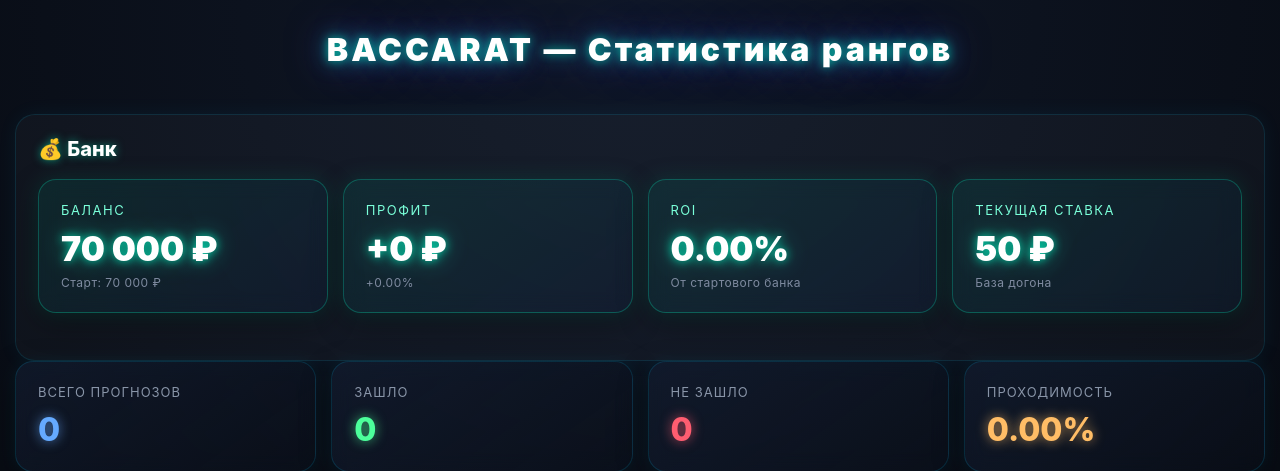
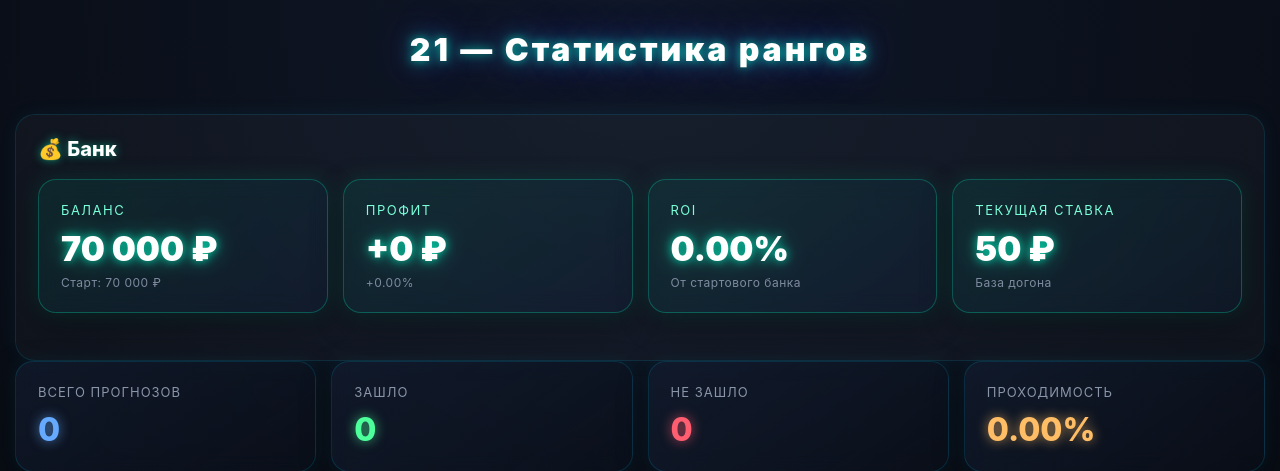
Before and after one commit to t1mwatson-bel/21_TK, a Flask app: page / in a window 1280 px wide. Shown: the top 471 px of the page. Run offline with Flask 3, Linux system fonts and the light colour scheme; data that the repository does not hold is empty; parts of the project's set-up code (start-up, migrations or seed data) failed here and were passed over.

Commit message:
Update index.html

```diff
--- a/templates/index.html
+++ b/templates/index.html
@@ -10,7 +10,7 @@
     content="width=device-width, initial-scale=1.0"
 >
 
-<title>BACCARAT — Статистика рангов</title>
+<title>21 — Статистика рангов</title>
 
 <style>
 
@@ -675,7 +675,7 @@ tr:hover td {
 <header class="header">
 
     <div class="logo">
-        BACCARAT — Статистика рангов
+        21 — Статистика рангов
     </div>
 
 </header>
@@ -1063,10 +1063,6 @@ function render(data) {
             ? Number(latest.cf.player).toFixed(2)
             : "—";
 
-        const cfBankerText = latest.cf && latest.cf.banker
-            ? Number(latest.cf.banker).toFixed(2)
-            : "—";
-
         latestElement.innerHTML = `
 
             <div class="latest-item">
@@ -1077,11 +1073,6 @@ function render(data) {
             <div class="latest-item">
                 <div class="latest-label">Коэф. игрок</div>
                 <div class="latest-value">${cfPlayerText}</div>
-            </div>
-
-            <div class="latest-item">
-                <div class="latest-label">Коэф. банкир</div>
-                <div class="latest-value">${cfBankerText}</div>
             </div>
 
             <div class="latest-item">
```
